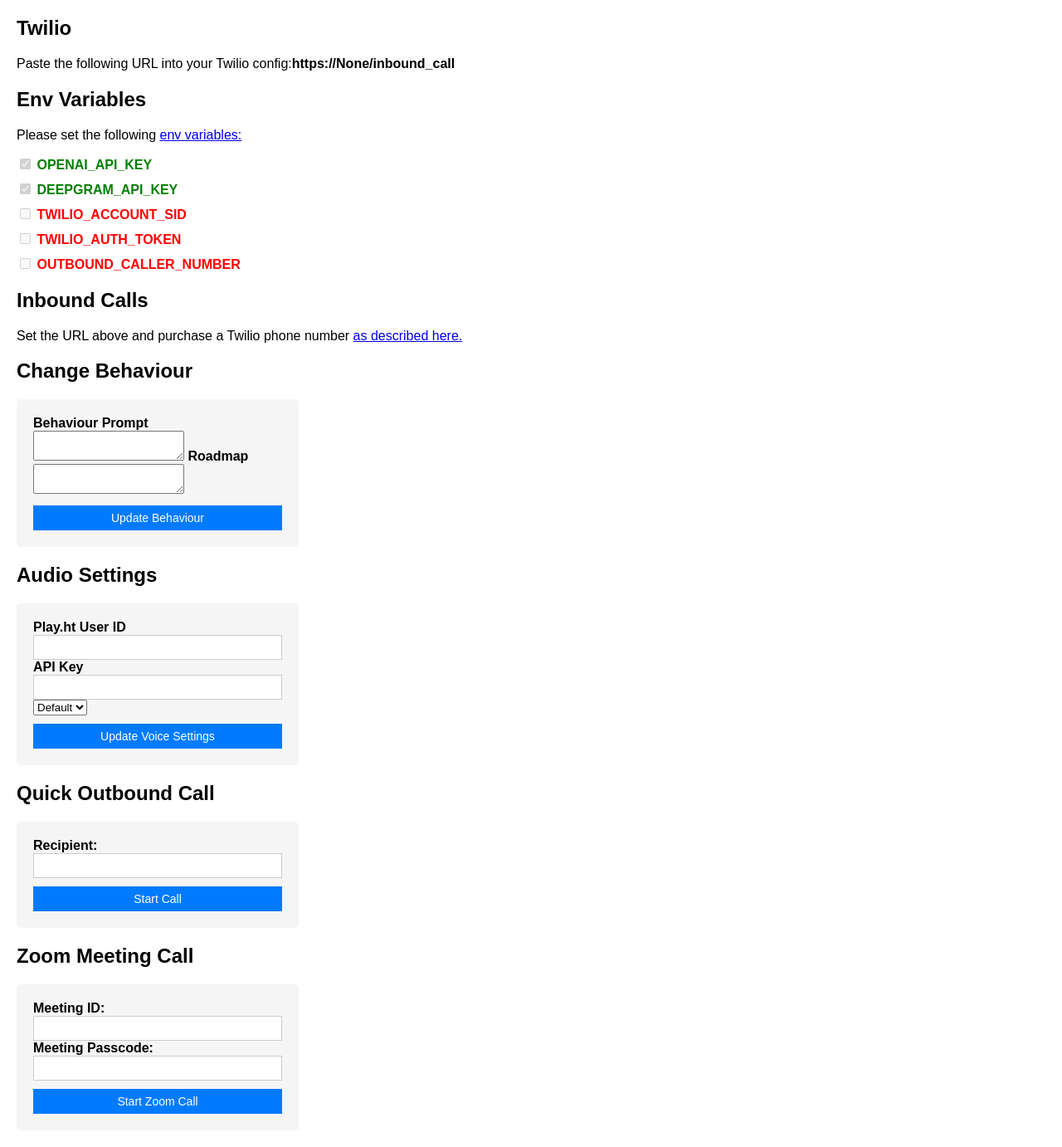
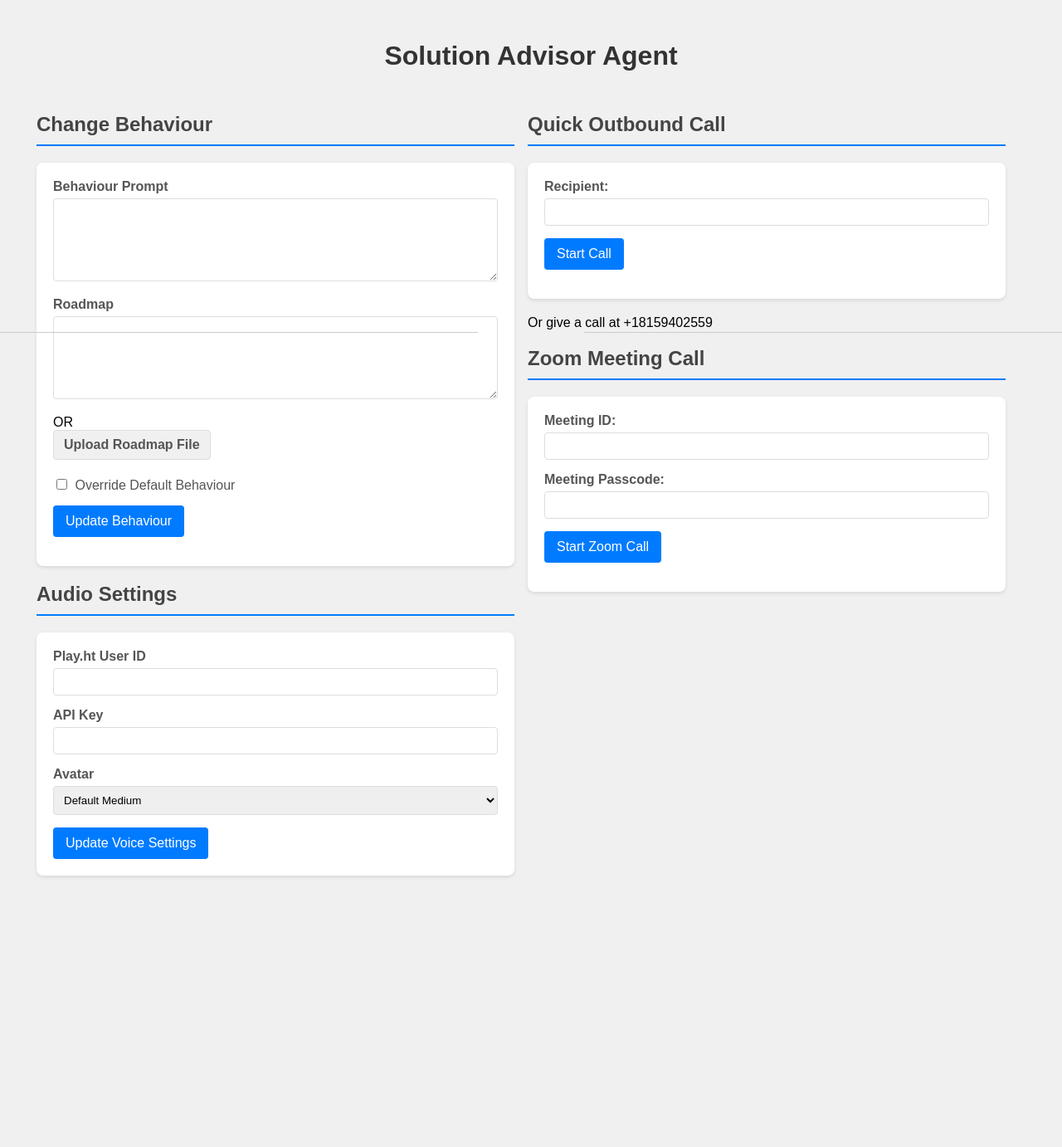
Before and after one commit to anjaney-parasar/VoiceRepl, a FastAPI app: page / in a window 1280 px wide. Shown: the whole page at 83% size. After the commit the page ends 1057 px from the top, so only its background shows below. Run offline with FastAPI, Linux system fonts and the light colour scheme; parts of the project's set-up code (start-up, migrations or seed data) failed here and were passed over.

Commit message:
changed layout

```diff
--- a/main.py
+++ b/main.py
@@ -7,11 +7,12 @@ import uvicorn
 import sys
 
 VOICE_AVATARS = {
-    "Default": "s3://voice-cloning-zero-shot/daab7575-42c8-48f1-b01c-ee4e3281fba7/original/manifest.json",
-    "Delilah": "s3://voice-cloning-zero-shot/1afba232-fae0-4b69-9675-7f1aac69349f/delilahsaad/manifest.json",
-    "Benton": "s3://voice-cloning-zero-shot/b41d1a8c-2c99-4403-8262-5808bc67c3e0/bentonsaad/manifest.json",
-    "Navya": "s3://voice-cloning-zero-shot/e5df2eb3-5153-40fa-9f6e-6e27bbb7a38e/original/manifest.json",
-    "Adolfo": "s3://voice-cloning-zero-shot/d82d246c-148b-457f-9668-37b789520891/adolfosaad/manifest.json"
+    "Default Medium": "s3://voice-cloning-zero-shot/daab7575-42c8-48f1-b01c-ee4e3281fba7/original/manifest.json",
+    "Delilah Slow": "s3://voice-cloning-zero-shot/1afba232-fae0-4b69-9675-7f1aac69349f/delilahsaad/manifest.json",
+    "Benton Fast": "s3://voice-cloning-zero-shot/b41d1a8c-2c99-4403-8262-5808bc67c3e0/bentonsaad/manifest.json",
+    "Navya Fast": "s3://voice-cloning-zero-shot/e5df2eb3-5153-40fa-9f6e-6e27bbb7a38e/original/manifest.json",
+    "Adolfo Medium": "s3://voice-cloning-zero-shot/d82d246c-148b-457f-9668-37b789520891/adolfosaad/manifest.json",
+    "AY Medium":"",
     # Add more voice avatars as needed
 }
 
--- a/static/script.js
+++ b/static/script.js
@@ -1,108 +1,117 @@
-const outboundCallForm = document.getElementById("outboundCallForm");
-const zoomCallForm = document.getElementById("zoomCallForm");
-const messageContainer = document.getElementById("messageContainer");
-const changeBehaviour = document.getElementById("changeBehaviour");
-const voiceSettings=document.getElementById("audioSettings");
-
-function showMessage(type, text) {
+function showMessage(formId, type, text) {
+  const messageContainer = document.querySelector(`#${formId} .message-container`);
   messageContainer.innerHTML = `<div class="message ${type}">${text}</div>`;
 }
 
-voiceSettings.addEventListener('submit', async (event) => {
-  console.log("Request submitted to update the audio settings");
-  event.preventDefault();
-  const userId=document.getElementById("playHTUserId").value;
-  const apiKey=document.getElementById("playHTApiKey").value;
-  const avatar=document.getElementById("avatar").value;
-  console.log(`avatar id is ${avatar}`)
-  console.log(`Got id ${userId}`);
-  console.log(`Got api key ${apiKey}`);
-  const playHTconfigURL=`https://${BASE_URL}/update_play_ht_config`;
-
-  const formData = new FormData();
-  formData.append('userId',userId);
-  formData.append('apiKey',apiKey);
-  formData.append('avatar',avatar);
-
-  const response = await fetch(playHTconfigURL, {
-    method: "POST",
-    body: formData  // Send as FormData
-  });
-
-  const result = await response.json();
-  console.log(result);
-  if (!result.status || result.status !== "success") {
-    showMessage("error", result.detail);
-  } else {
-    showMessage("success", "Audio Settings updated successfully!");
-  }
-})
-
-
-
-
-
-changeBehaviour.addEventListener('submit', async (event) => {
-  console.log("Request submitted for changing behaviour");
+// Change Behaviour form
+document.getElementById("changeBehaviour").addEventListener('submit', async (event) => {
 event.preventDefault();
 const systemPrompt = document.getElementById("Behaviour").value;
 const content = document.getElementById("Content").value;
-  console.log(`value of system prompt ${systemPrompt}`);
-  console.log(`value of content ${content}`);
+const roadmapFile = document.getElementById("roadmapFile").files[0];
+const overrideBehaviour = document.getElementById("overrideBehaviour").checked;
+
 const changeBehaviourURL = `https://${BASE_URL}/change_behaviour`;
 
 const formData = new FormData();
 formData.append('systemPrompt', systemPrompt);
 formData.append('content', content);
+if (roadmapFile) {
+  formData.append('roadmapFile', roadmapFile);
+}
+formData.append('overrideBehaviour', overrideBehaviour);
 
+try {
   const response = await fetch(changeBehaviourURL, {
     method: "POST",
-    body: formData  // Send as FormData
+    body: formData
   });
 
   const result = await response.json();
-  console.log(result);
   if (!result.status || result.status !== "success") {
-    showMessage("error", result.detail);
+    showMessage("changeBehaviour", "error", result.detail);
   } else {
-    showMessage("success", "Behaviour Changed successfully!");
+    showMessage("changeBehaviour", "success", "Behaviour Changed successfully!");
+  }
+} catch (error) {
+  showMessage("changeBehaviour", "error", "An error occurred. Please try again.");
 }
 });
 
-outboundCallForm.addEventListener("submit", async (event) => {
-  console.log("TEST")
+// Audio Settings form
+document.getElementById("audioSettings").addEventListener('submit', async (event) => {
+event.preventDefault();
+const userId = document.getElementById("playHTUserId").value;
+const apiKey = document.getElementById("playHTApiKey").value;
+const avatar = document.getElementById("avatar").value;
+
+const playHTconfigURL = `https://${BASE_URL}/update_play_ht_config`;
+
+const formData = new FormData();
+formData.append('userId', userId);
+formData.append('apiKey', apiKey);
+formData.append('avatar', avatar);
+
+try {
+  const response = await fetch(playHTconfigURL, {
+    method: "POST",
+    body: formData
+  });
+
+  const result = await response.json();
+  if (!result.status || result.status !== "success") {
+    showMessage("audioSettings", "error", result.detail);
+  } else {
+    showMessage("audioSettings", "success", "Audio Settings updated successfully!");
+  }
+} catch (error) {
+  showMessage("audioSettings", "error", "An error occurred. Please try again.");
+}
+});
+
+// Quick Outbound Call form
+document.getElementById("outboundCallForm").addEventListener("submit", async (event) => {
 event.preventDefault();
 const recipient = document.getElementById("recipient").value;
 const outboundCallURL = `https://${BASE_URL}/start_outbound_call`;
+
+try {
   const response = await fetch(outboundCallURL, {
     method: "POST",
     headers: {"Content-Type": "application/x-www-form-urlencoded"},
     body: `to_phone=${encodeURIComponent(recipient)}`
   });
   const result = await response.json();
-    console.log(result);
   if (!result.status || result.status !== "success") {
-        showMessage("error", result.detail);
+    showMessage("outboundCallForm", "error", result.detail);
   } else {
-        showMessage("success", "Call started successfully!");
+    showMessage("outboundCallForm", "success", "Call started successfully!");
+  }
+} catch (error) {
+  showMessage("outboundCallForm", "error", "An error occurred. Please try again.");
 }
 });
 
-zoomCallForm.addEventListener("submit", async (event) => {
+// Zoom Meeting Call form
+document.getElementById("zoomCallForm").addEventListener("submit", async (event) => {
 event.preventDefault();
 const meetingId = document.getElementById("meetingId").value;
 const meetingPassword = document.getElementById("meetingPassword").value;
 const outboundCallURL = `https://${BASE_URL}/start_outbound_zoom`;
+
+try {
   const response = await fetch(outboundCallURL, {
     method: "POST",
     headers: {"Content-Type": "application/x-www-form-urlencoded"},
     body: `meeting_id=${encodeURIComponent(meetingId)}&meeting_password=${encodeURIComponent(meetingPassword)}`
   });
   const result = await response.json();
-      console.log(result);
   if (!result.status || result.status !== "success") {
-          showMessage("error", result.detail);
+    showMessage("zoomCallForm", "error", result.detail);
   } else {
-          showMessage("success", "Call started successfully!");
+    showMessage("zoomCallForm", "success", "Call started successfully!");
+  }
+} catch (error) {
+  showMessage("zoomCallForm", "error", "An error occurred. Please try again.");
 }
 });
--- a/static/styles.css
+++ b/static/styles.css
@@ -1,66 +1,184 @@
 body {
-  font-family: sans-serif;
-  margin: 20px;
+  font-family: Arial, sans-serif;
+  padding: 20px;
+  background-color: #f0f0f0;
 }
-ul {
-  list-style: none;
-  padding: 0;
+
+.main-title {
+  text-align: center;
+  color: #333;
+  margin-bottom: 30px;
 }
-li {
+
+.container {
+  display: flex;
+  justify-content: space-evenly;
+  max-width: 1200px;
+  margin: 100 auto;
+}
+
+.column {
+  width: 48%;
+}
+
+h2 {
+  color: #444;
+  border-bottom: 2px solid #007bff;
+  padding-bottom: 10px;
+}
+
+.call-form {
+  background-color: #fff;
+  border-radius: 8px;
+  padding: 20px;
+  margin-bottom: 20px;
+  box-shadow: 0 2px 4px rgba(0,0,0,0.1);
+}
+
+label {
+  display: block;
+  margin-bottom: 5px;
+  font-weight: bold;
+  color: #555;
+}
+
+input[type="text"],
+textarea,
+select {
+  width: 100%;
+  padding: 8px;
+  margin-bottom: 15px;
+  border: 1px solid #ddd;
+  border-radius: 4px;
+  box-sizing: border-box;
+}
+
+textarea {
+  height: 100px;
+  resize: vertical;
+}
+
+input[type="submit"] {
+  background-color: #007bff;
+  color: #fff;
+  border: none;
+  padding: 10px 15px;
+  border-radius: 4px;
+  cursor: pointer;
+  font-size: 16px;
+  transition: background-color 0.3s;
+}
+
+input[type="submit"]:hover {
+  background-color: #0056b3;
+}
+
+#messageContainer {
+  margin-top: 20px;
+}
+
+.message {
+  padding: 10px;
+  border-radius: 4px;
   margin-bottom: 10px;
 }
-input[type="checkbox"] {
-  cursor: pointer;
+
+.error {
+  background-color: #f8d7da;
+  border: 1px solid #f5c6cb;
+  color: #721c24;
 }
-input[type="checkbox"]:checked + label {
-  color: green;
+
+.success {
+  background-color: #d4edda;
+  border: 1px solid #c3e6cb;
+  color: #155724;
 }
-input[type="checkbox"]:not(:checked) + label {
-  color: red;
+
+@media (max-width: 768px) {
+  .container {
+    flex-direction: column;
   }
-label{
-  font-weight: bold;
-}
-.call-form {
-  background-color: #f5f5f5;
-  border-radius: 5px;
-  display: inline-block;
-  padding: 20px;
-  width: 300px;
-}
-input[type="text"] {
-  background-color: #fff;
-  border: 1px solid #ccc;
-  box-sizing: border-box;
-  font-size: 14px;
-  padding: 6px 12px;
+  .column {
     width: 100%;
   }
-input[type="submit"] {
-  background-color: #007bff;
-  border: 1px solid #007bff;
-  color: #fff;
+}
+
+.p
+.or-divider {
+  text-align: center;
+  margin: 15px 0;
+  color: #666;
+  position: relative;
+}
+
+.or-divider::before,
+.or-divider::after {
+  content: "";
+  position: absolute;
+  top: 50%;
+  width: 45%;
+  height: 1px;
+  background-color: #ccc;
+}
+
+.or-divider::before {
+  left: 0;
+}
+
+.or-divider::after {
+  right: 0;
+}
+
+.file-upload {
+  display: inline-block;
+  padding: 8px 12px;
   cursor: pointer;
-  font-size: 14px;
-  margin-top: 10px;
-  padding: 6px 12px;
-  width: 100%;
+  background-color: #f0f0f0;
+  border: 1px solid #ddd;
+  border-radius: 4px;
+  transition: background-color 0.3s;
 }
-input[type="submit"]:hover {
-  background-color: #0056b3;
-  border-color: #0056b3;
+
+.file-upload:hover {
+  background-color: #e0e0e0;
 }
+
+.file-upload input[type="file"] {
+  display: none;
+}
+
+.checkbox-container {
+  margin: 15px 0;
+}
+
+.checkbox-container input[type="checkbox"] {
+  margin-right: 5px;
+}
+
+.checkbox-container label {
+  display: inline;
+  font-weight: normal;
+}
+
+.message-container {
+  margin-top: 15px;
+}
+
 .message {
-  margin-top: 10px;
-  padding: 6px 12px;
+  padding: 10px;
+  border-radius: 4px;
+  margin-bottom: 10px;
 }
+
 .error {
   background-color: #f8d7da;
-  border-color: #f5c6cb;
+  border: 1px solid #f5c6cb;
   color: #721c24;
 }
+
 .success {
   background-color: #d4edda;
-    border-color: #c3e6cb;
+  border: 1px solid #c3e6cb;
   color: #155724;
 }
--- a/templates/index.html
+++ b/templates/index.html
@@ -6,70 +6,79 @@
   <meta name="viewport" content="width=device-width, initial-scale=1.0">
   <meta http-equiv="Content-Security-Policy" content="upgrade-insecure-requests">
   <link rel="stylesheet" href="{{ url_for('static', path='/styles.css') }}">
-  <title>Env Variables Check</title>
+  <title>Solution Advisor Agent</title>
 </head>
 <body>
-    <h2>Twilio</h2>
-    <p>Paste the following URL into your Twilio config:<b>https://{{ env_vars.BASE_URL}}/inbound_call</b></p>
-    <h2>Env Variables</h2>
-    <p>Please set the following <a href="https://docs.replit.com/programming-ide/workspace-features/secrets" target="_blank">env variables:</a></p>
-    <ul>
-        {% for key, value in env_vars.items() %}
-          {% if key != "BASE_URL" %}
-      <li>
-        <input type="checkbox" id="{{ key }}" {% if value %}checked{% endif %} disabled>
-          <label for="{{ key }}">{{ key }}</label>
-      </li>
-          {% endif %}
-        {% endfor %}
-    </ul>
-    <h2>Inbound Calls</h2>
-  <p>Set the URL above and purchase a Twilio phone number <a href="https://www.twilio.com/docs/voice/tutorials/how-to-respond-to-incoming-phone-calls/python#buy-and-configure-a-phone-number" target="_blank">as described here.</a></p>
+    <h1 class="main-title">Solution Advisor Agent</h1>
 
+    <div class="container">
+      <div class="column">
         <h2>Change Behaviour</h2>
-    <form id="changeBehaviour", class="call-form">
+          <form id="changeBehaviour" class="call-form">
             <label for="Behaviour">Behaviour Prompt</label>
             <textarea name="Behaviour" id="Behaviour"></textarea>
+
             <label for="Content">Roadmap</label>
             <textarea name="Content" id="Content"></textarea>
+
+            <div class="or-divider">OR</div>
+
+            <label for="roadmapFile" class="file-upload">
+              <span>Upload Roadmap File</span>
+              <input type="file" id="roadmapFile" name="roadmapFile" accept=".txt,.pdf,.doc,.docx">
+            </label>
+
+            <div class="checkbox-container">
+              <input type="checkbox" id="overrideBehaviour" name="overrideBehaviour">
+              <label for="overrideBehaviour">Override Default Behaviour</label>
+            </div>
+
             <input type="submit" value="Update Behaviour">
+            <div class="message-container"></div>
           </form>
 
 
         <h2>Audio Settings</h2>
-    <form id="audioSettings", class="call-form">
-      <label for="playHTUserId" >Play.ht User ID</label>
-      <input type="text" id="playHTUserId" name="playHTUserId" >
-      <label for="playHTApiKey" >API Key</label>
-      <input type="text" name="playHTApiKey" id="playHTApiKey" >
+        <form id="audioSettings" class="call-form">
+          <label for="playHTUserId">Play.ht User ID</label>
+          <input type="text" id="playHTUserId" name="playHTUserId">
+          <label for="playHTApiKey">API Key</label>
+          <input type="text" name="playHTApiKey" id="playHTApiKey">
+          <label for="avatar">Avatar</label>
           <select name="avatar" id="avatar">
             {% for key, value in avatars.items() %}
             <option value="{{value}}">{{key}}</option>
             {% endfor %}
           </select>
-      <br>
           <input type="submit" value="Update Voice Settings">
+        </form>
+      </div>
+
+      <div class="column">
+        <h2>Quick Outbound Call</h2>
+        <form id="outboundCallForm" class="call-form">
+          <label for="recipient">Recipient:</label>
+          <input type="text" id="recipient" name="recipient" required>
+          <input type="submit" value="Start Call">
+
+        <div class="message-container"></div>
+        </form>
+        <p>Or give a call at +18159402559</p>
+
+        <h2>Zoom Meeting Call</h2>
+        <form id="zoomCallForm" class="call-form">
+          <label for="meetingId">Meeting ID:</label>
+          <input type="text" id="meetingId" name="meetingId" required>
+          <label for="meetingPassword">Meeting Passcode:</label>
+          <input type="text" id="meetingPassword" name="meetingPassword" required>
+          <input type="submit" value="Start Zoom Call">
+          <div class="message-container"></div>
         </form>
 
 
-  <h2>Quick Outbound Call</h2>
-    <form id="outboundCallForm", class="call-form">
-        <label for="recipient">Recipient:</label>
-        <input type="text" id="recipient" name="recipient" required>
-        <br>
-        <input type="submit" value="Start Call">
-    </form>
+      </div>
+    </div>
 
-    <h2>Zoom Meeting Call</h2>
-    <form id="zoomCallForm", class="call-form">
-        <label for="meetingId">Meeting ID:</label>
-        <input type="text" id="meetingId" name="meetingId" required>
-        <br>
-        <label for="meetingPassword">Meeting Passcode:</label>
-        <input type="text" id="meetingPassword" name="meetingPassword" required>
-        <br>
-        <input type="submit" value="Start Zoom Call">
-    </form>
     <div id="messageContainer"></div>
 </body>
 <script>
```
Lines whose indentation alone changed are shown as unchanged.
